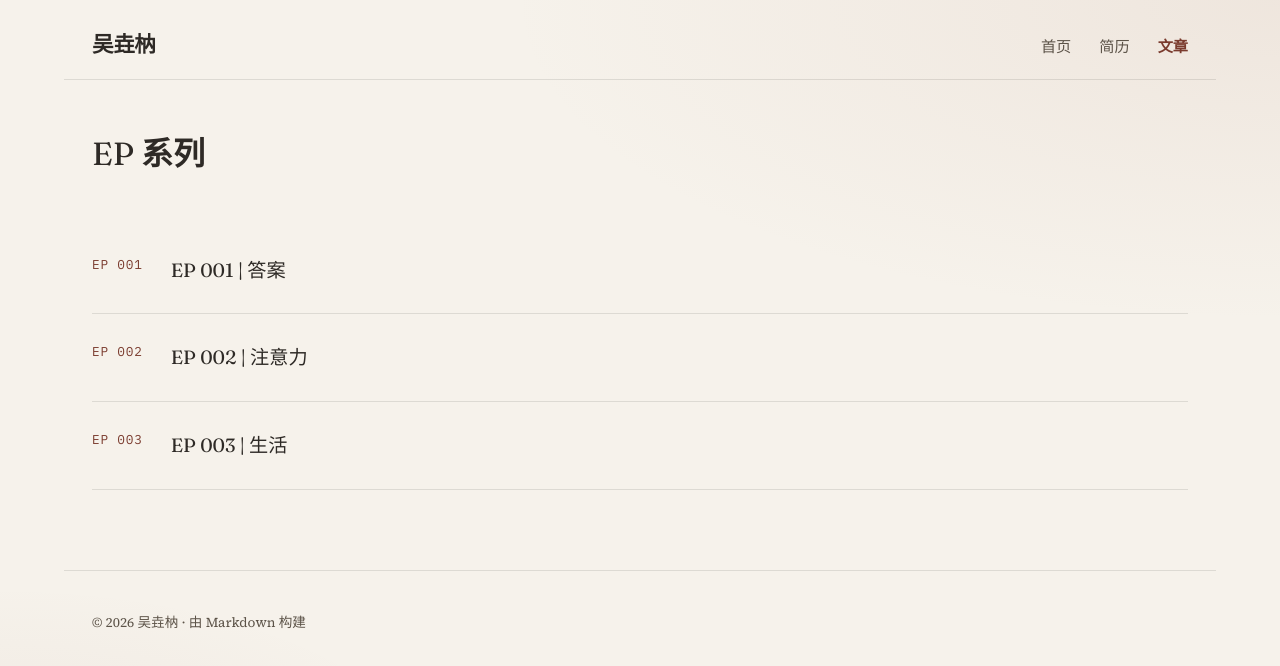
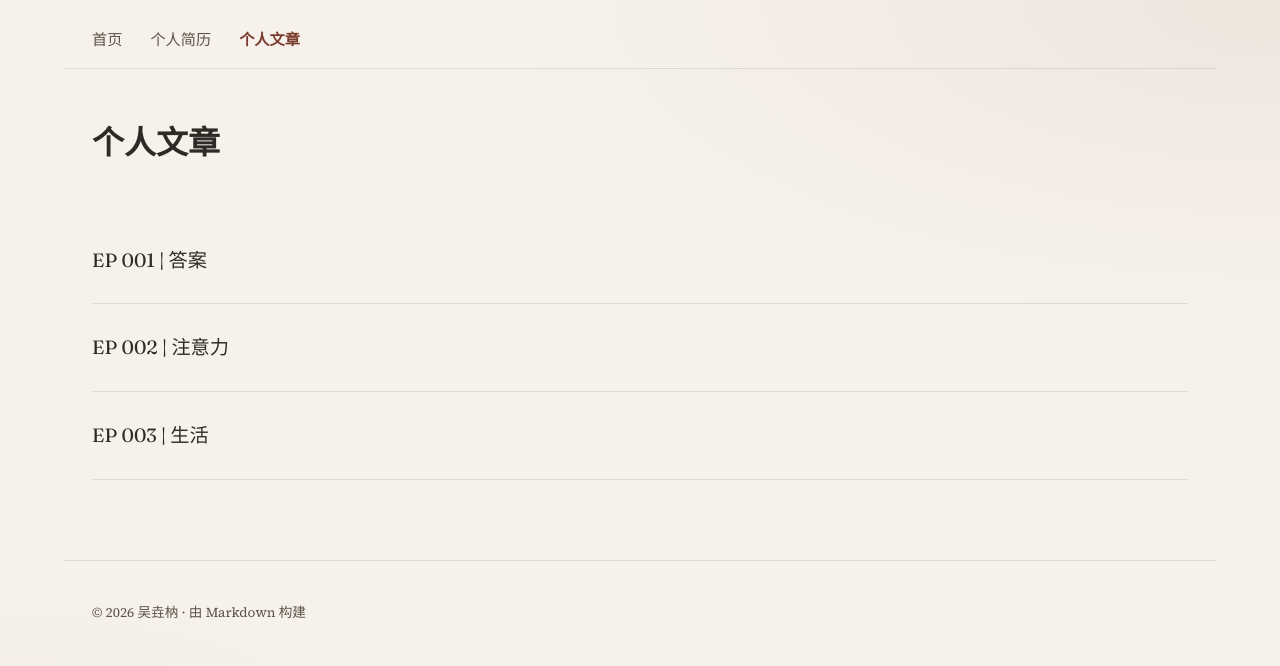
Before and after one commit to wuyaorui2001-crypto/PersonWebsite, a plain HTML site: page docs/articles/index.html in a window 1280 px wide. Drawn offline with Linux system fonts and the light colour scheme.

Commit message:
ui: nav and section labels; resume title 个人简历; deploy rebuild
- Remove header name brand; articles as 个人文章
- Simplify article list titles; fix resume zh/en split
- Resume page title and home card

Co-authored-by: Cursor <cursoragent@cursor.com>

```diff
--- a/docs/articles/index.html
+++ b/docs/articles/index.html
@@ -3,8 +3,8 @@
 <head>
   <meta charset="utf-8">
   <meta name="viewport" content="width=device-width, initial-scale=1">
-  <title>文章 · 个人站</title>
-  <meta name="description" content="EP 系列文章">
+  <title>个人文章 · 个人站</title>
+  <meta name="description" content="个人文章">
   <link rel="preconnect" href="https://fonts.googleapis.com">
   <link rel="preconnect" href="https://fonts.gstatic.com" crossorigin>
   <link href="https://fonts.googleapis.com/css2?family=Fraunces:opsz,wght@9..144,400;500;600&family=IBM+Plex+Mono:wght@400;500&family=Source+Serif+4:opsz,wght@8..60,400;600&display=swap" rel="stylesheet">
@@ -13,19 +13,18 @@
 </head>
 <body class="">
   <header class="site-header">
-    <a class="site-brand" href="/PersonWebsite/">吴垚枘</a>
     <nav class="site-nav" aria-label="主导航">
       <a href="/PersonWebsite/" >首页</a>
-      <a href="/PersonWebsite/resume/" >简历</a>
-      <a href="/PersonWebsite/articles/" aria-current="page">文章</a>
+      <a href="/PersonWebsite/resume/" >个人简历</a>
+      <a href="/PersonWebsite/articles/" aria-current="page">个人文章</a>
     </nav>
   </header>
   <main class="site-main">
-    <h1 class="page-title">EP 系列</h1>
+    <h1 class="page-title">个人文章</h1>
 <ul class="article-list">
-  <li><a href="/PersonWebsite/articles/ep-001-答案/"><span class="ep-num">EP 001</span><span class="ep-title">EP 001 | 答案</span></a></li>
-<li><a href="/PersonWebsite/articles/ep-002-注意力/"><span class="ep-num">EP 002</span><span class="ep-title">EP 002 | 注意力</span></a></li>
-<li><a href="/PersonWebsite/articles/ep-003-生活/"><span class="ep-num">EP 003</span><span class="ep-title">EP 003 | 生活</span></a></li>
+  <li><a href="/PersonWebsite/articles/ep-001-答案/"><span class="article-list-title">EP 001 | 答案</span></a></li>
+<li><a href="/PersonWebsite/articles/ep-002-注意力/"><span class="article-list-title">EP 002 | 注意力</span></a></li>
+<li><a href="/PersonWebsite/articles/ep-003-生活/"><span class="article-list-title">EP 003 | 生活</span></a></li>
 </ul>
 
 
--- a/docs/assets/styles/main.css
+++ b/docs/assets/styles/main.css
@@ -45,25 +45,7 @@ img {
   max-width: var(--page-max);
   margin: 0 auto;
   padding: var(--space-md) var(--space-md) var(--space-sm);
-  display: flex;
-  flex-wrap: wrap;
-  align-items: baseline;
-  justify-content: space-between;
-  gap: var(--space-sm);
   border-bottom: 1px solid var(--color-border);
-}
-
-.site-brand {
-  font-family: var(--font-display);
-  font-size: 1.35rem;
-  font-weight: 600;
-  letter-spacing: -0.02em;
-  color: var(--color-text);
-  text-decoration: none;
-}
-
-.site-brand:hover {
-  color: var(--color-accent);
 }
 
 .site-nav {
@@ -292,9 +274,7 @@ img {
 }
 
 .article-list a {
-  display: grid;
-  grid-template-columns: auto 1fr;
-  gap: var(--space-md);
+  display: block;
   padding: var(--space-md) 0;
   text-decoration: none;
   color: inherit;
@@ -306,14 +286,7 @@ img {
   color: inherit;
 }
 
-.article-list .ep-num {
-  font-family: var(--font-mono);
-  font-size: 0.8rem;
-  color: var(--color-accent);
-  letter-spacing: 0.06em;
-}
-
-.article-list .ep-title {
+.article-list .article-list-title {
   font-family: var(--font-display);
   font-size: 1.2rem;
 }
--- a/site/styles/main.css
+++ b/site/styles/main.css
@@ -45,25 +45,7 @@ img {
   max-width: var(--page-max);
   margin: 0 auto;
   padding: var(--space-md) var(--space-md) var(--space-sm);
-  display: flex;
-  flex-wrap: wrap;
-  align-items: baseline;
-  justify-content: space-between;
-  gap: var(--space-sm);
   border-bottom: 1px solid var(--color-border);
-}
-
-.site-brand {
-  font-family: var(--font-display);
-  font-size: 1.35rem;
-  font-weight: 600;
-  letter-spacing: -0.02em;
-  color: var(--color-text);
-  text-decoration: none;
-}
-
-.site-brand:hover {
-  color: var(--color-accent);
 }
 
 .site-nav {
@@ -292,9 +274,7 @@ img {
 }
 
 .article-list a {
-  display: grid;
-  grid-template-columns: auto 1fr;
-  gap: var(--space-md);
+  display: block;
   padding: var(--space-md) 0;
   text-decoration: none;
   color: inherit;
@@ -306,14 +286,7 @@ img {
   color: inherit;
 }
 
-.article-list .ep-num {
-  font-family: var(--font-mono);
-  font-size: 0.8rem;
-  color: var(--color-accent);
-  letter-spacing: 0.06em;
-}
-
-.article-list .ep-title {
+.article-list .article-list-title {
   font-family: var(--font-display);
   font-size: 1.2rem;
 }
```
Also changed, not shown: docs/articles/ep-001-答案/index.html (+2 -4 lines), docs/articles/ep-002-注意力/index.html (+2 -4 lines), docs/articles/ep-003-生活/index.html (+2 -4 lines), docs/index.html (+4 -5 lines), docs/resume/index.html (+5 -5 lines), site/templates/article_detail.html (+0 -1 lines), site/templates/article_list.html (+1 -1 lines), site/templates/home.html (+2 -2 lines), site/templates/layout.html (+2 -3 lines), site/templates/resume.html (+1 -0 lines), 1 other file.
